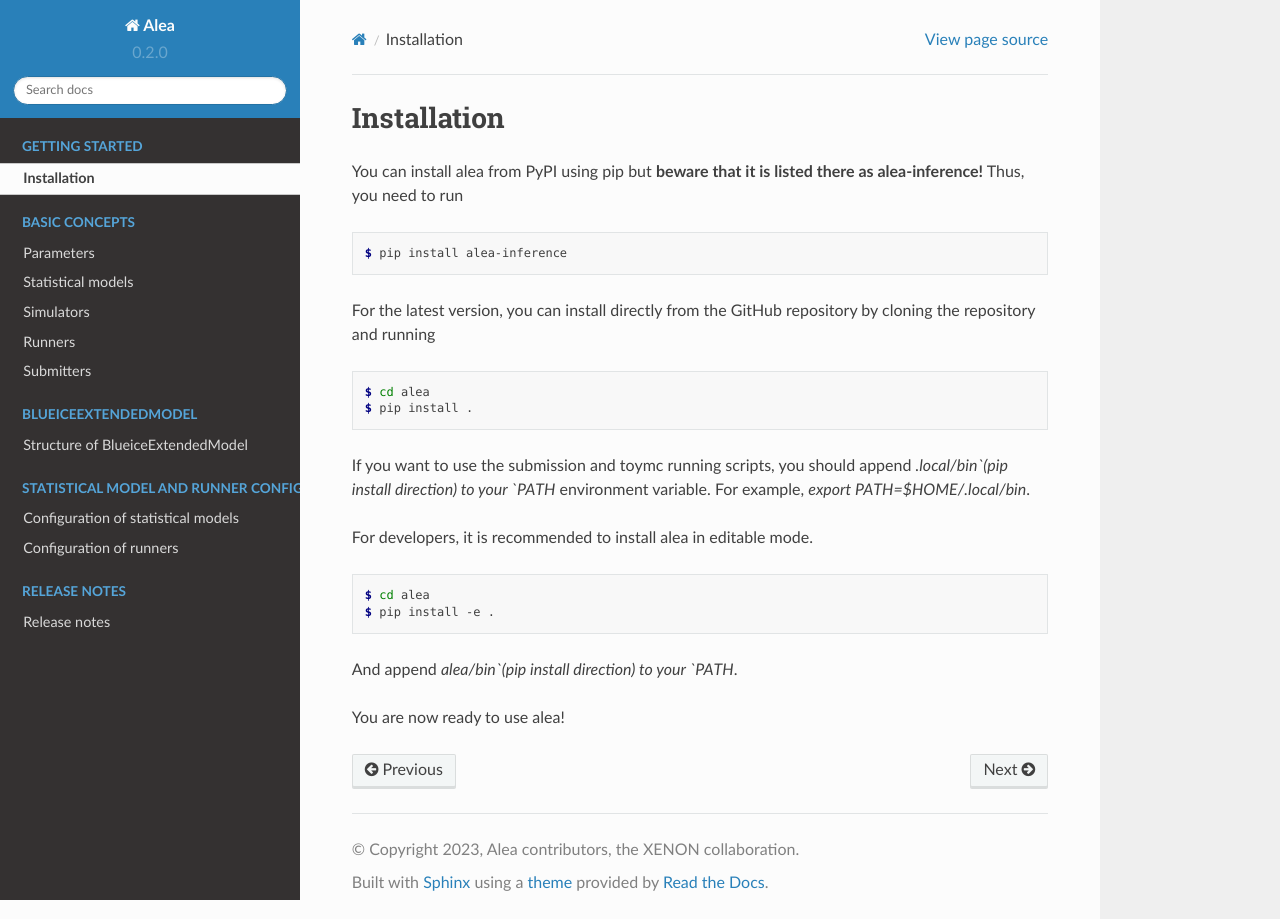
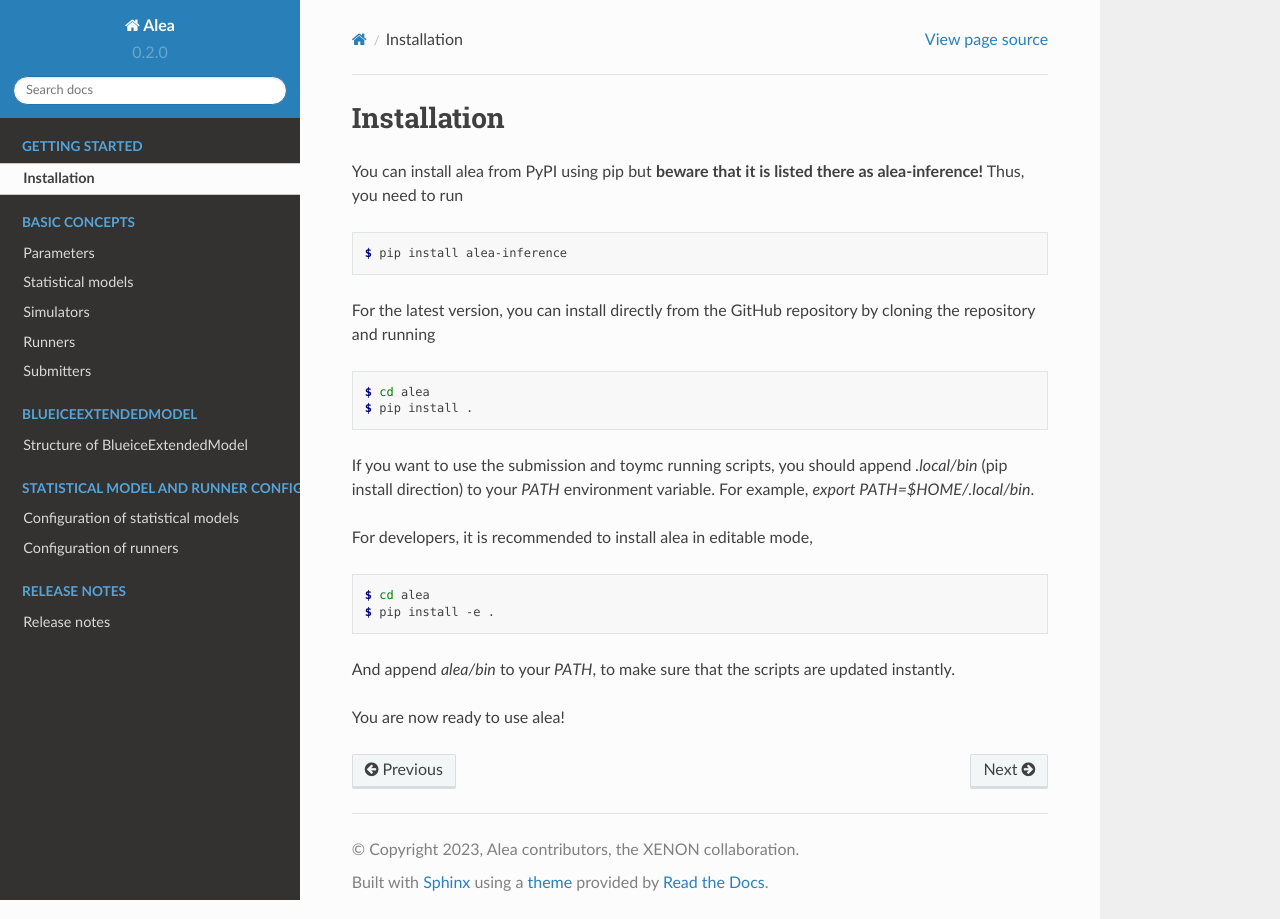
Before and after one commit to XENONnT/alea, a Sphinx documentation site: the page built from docs/source/installation.rst, in a window 1280 px wide. Built offline with Sphinx 7.4.7 and the Read the Docs theme 2.0.0, drawn with Linux system fonts in a browser that asks for light colours; pages that are not in the unit, such as notebooks, are missing from menus.

Commit message:
Minor change

```diff
--- a/docs/source/installation.rst
+++ b/docs/source/installation.rst
@@ -19,18 +19,19 @@ repository by cloning the repository and running
     $ pip install .
 
 If you want to use the submission and toymc running scripts, you
-should append `.local/bin`(pip install direction) to your `PATH`
+should append `.local/bin` (pip install direction) to your `PATH`
 environment variable. For example, `export PATH=$HOME/.local/bin`.
 
 
-For developers, it is recommended to install alea in editable mode.
+For developers, it is recommended to install alea in editable mode,
 
 .. code-block:: console
 
     $ cd alea
     $ pip install -e .
 
-And append `alea/bin`(pip install direction) to your `PATH`.
+And append `alea/bin` to your `PATH`, to make sure that the scripts
+are updated instantly.
 
 
 You are now ready to use alea!
```
